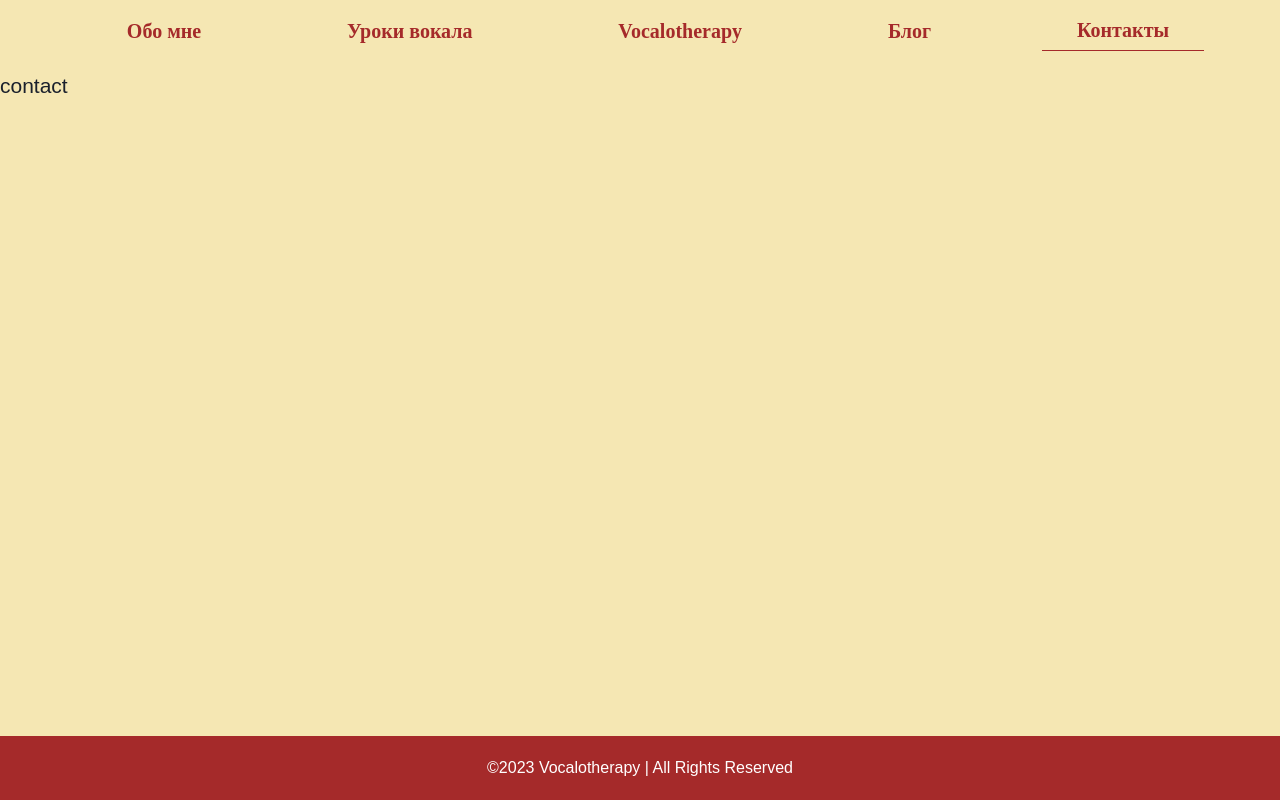
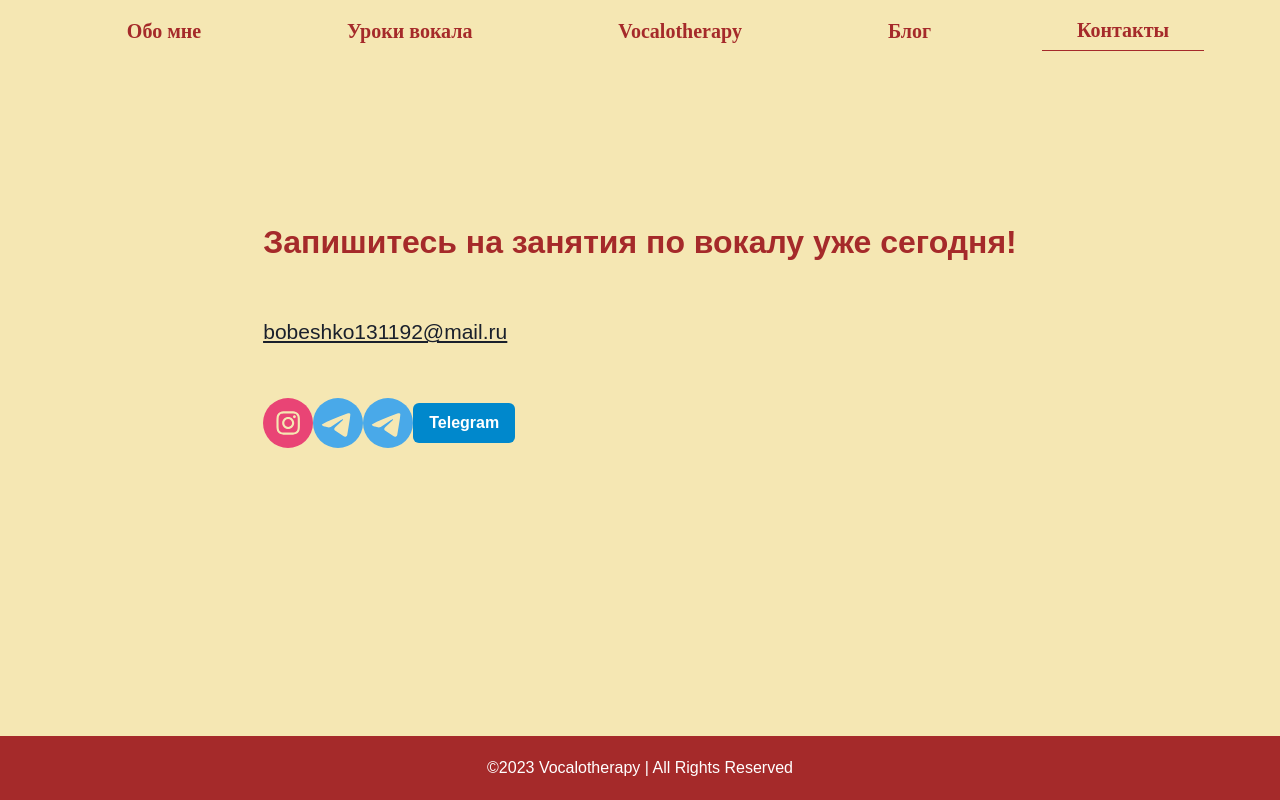
Before and after one commit to AlexIgn88/vocalotherapy, a Next.js app: page /contact in a window 1280 px wide. Built offline with nearby package versions, Linux system fonts and the light colour scheme.

Commit message:
pages/contact.js 	modified:   components/Layout.js 	modified:   displayParameters/globalStyles.ts 	modified:   package.json 	modified:   pages/contact.js 	modified:   pnpm-lock.yaml

```diff
--- a/components/Layout.js
+++ b/components/Layout.js
@@ -7,13 +7,12 @@ export default function Layout({ children }) {
 
     return <>
         <Header />
-        <main>
-            <Box
-                fontSize={textFontSize}
-            >
-                {children}
-            </Box>
-        </main>
+        <Box
+            className='main'
+            fontSize={textFontSize}
+        >
+            {children}
+        </Box>
         <Footer />
     </>
 };
--- a/displayParameters/globalStyles.ts
+++ b/displayParameters/globalStyles.ts
@@ -11,7 +11,7 @@ export const globalStyles = {
         display: 'flex',
         flexDirection: 'column',
     },
-    'main': {
+    '.main': {
         flexGrow: '1',
         marginTop: '70px',
     },
--- a/package.json
+++ b/package.json
@@ -23,6 +23,7 @@
     "react": "18.2.0",
     "react-dom": "18.2.0",
     "react-icons": "^4.11.0",
+    "react-social-icons": "^6.3.0",
     "ts-node": "^10.9.1",
     "typescript": "5.2.2"
   }
--- a/pages/contact.js
+++ b/pages/contact.js
@@ -1,5 +1,9 @@
 import Head from 'next/head';
-import { Box } from '@chakra-ui/react';
+import { Box, Flex, Button } from '@chakra-ui/react';
+import { marginParameters, halfMarginParameters } from '../displayParameters/marginParameters';
+// import { flexDirection } from '../displayParameters/flexParameters';
+// import { h1HeadersFontSize } from '../displayParameters/fontParameters';
+import { SocialIcon } from 'react-social-icons';
 
 
 export default function ContactPage() {
@@ -8,9 +12,46 @@ export default function ContactPage() {
             <Head>
                 <title>Контакты</title>
             </Head>
-            <Box className='contact-page'>
-                contact
-            </Box>
+            <Flex
+                className='contact-page'
+                h={'100%'}
+                m={marginParameters}
+                mt={halfMarginParameters}
+                mb={halfMarginParameters}
+                alignItems={'center'}
+                justifyContent={'center'}
+            >
+                <Flex
+                    flexDirection={'column'}
+                    gap={'50px'}
+                    position={'relative'}
+                    bottom={'100px'}
+                >
+                    <Box
+                        color={'brown'}
+                        fontWeight={'bold'}
+                        fontSize={'4vmin'}
+                    >
+                        Запишитесь на занятия по вокалу уже сегодня!
+                    </Box>
+                    <Flex
+                        flexDirection={'column'}
+                        gap={'50px'}
+                    >
+                        <Box textDecoration={'underline'}>
+                            <a href={'mailto:' + 'bobeshko131192@mail.ru'}>bobeshko131192@mail.ru</a>
+                        </Box>
+                        <Box>
+                            {/* <Button>инстаграмм</Button> */}
+                            {/* <Button colorScheme='whatsapp'>Vocalotherapy</Button> */}
+                            <SocialIcon url="https://instagram.com/vocalotherapy?igshid=MmU2YjMzNjRlOQ==" />
+                            <SocialIcon url="https://t.me/loveliverose" />
+                            <SocialIcon url="https://web.telegram.org/a/" />
+                            <Button colorScheme='telegram'>Telegram</Button>
+                        </Box>
+                    </Flex>
+                </Flex>
+            </Flex>
         </>
     )
 }
```
Also changed, not shown: 1 other file (tests, documents, lock files or other folders).
